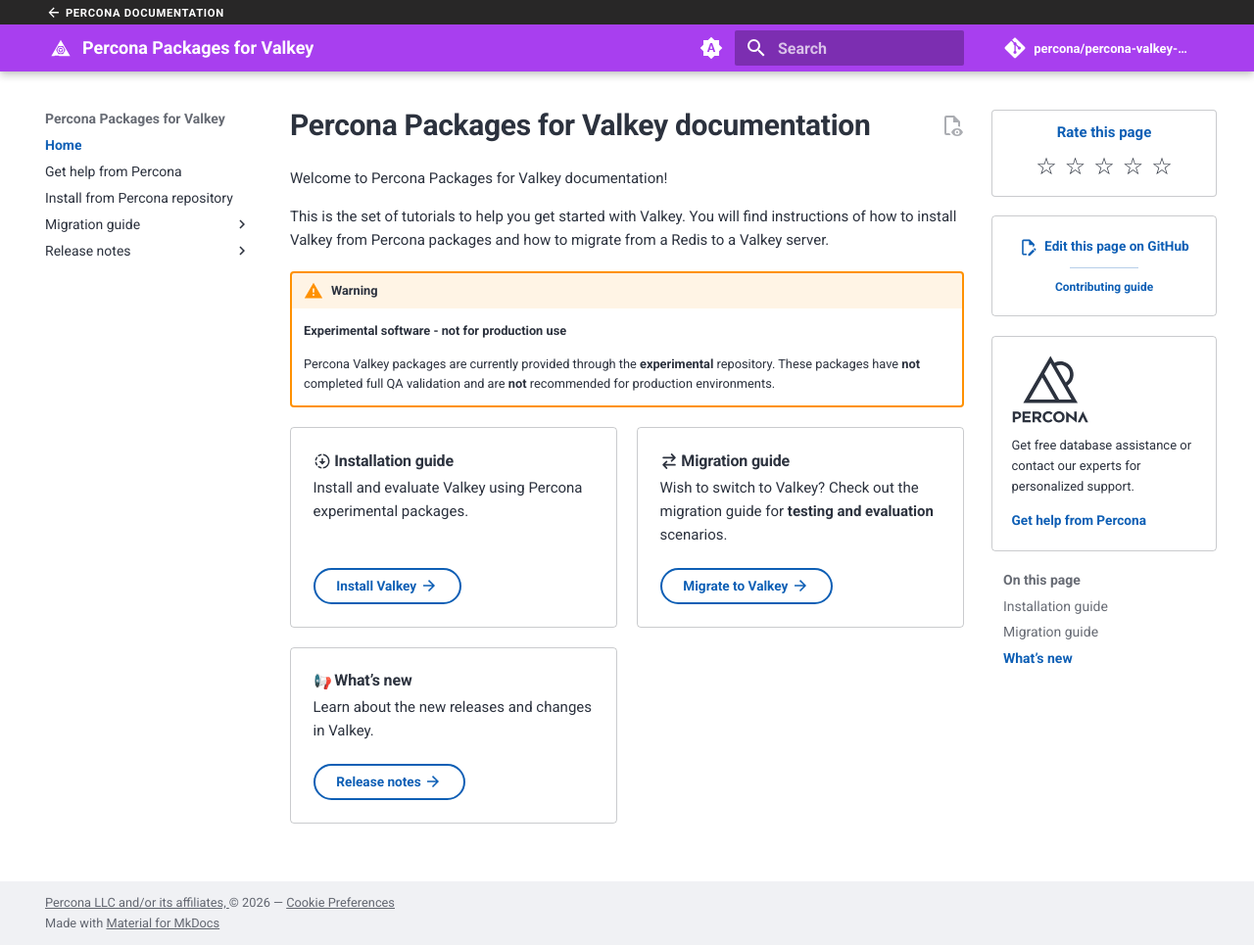
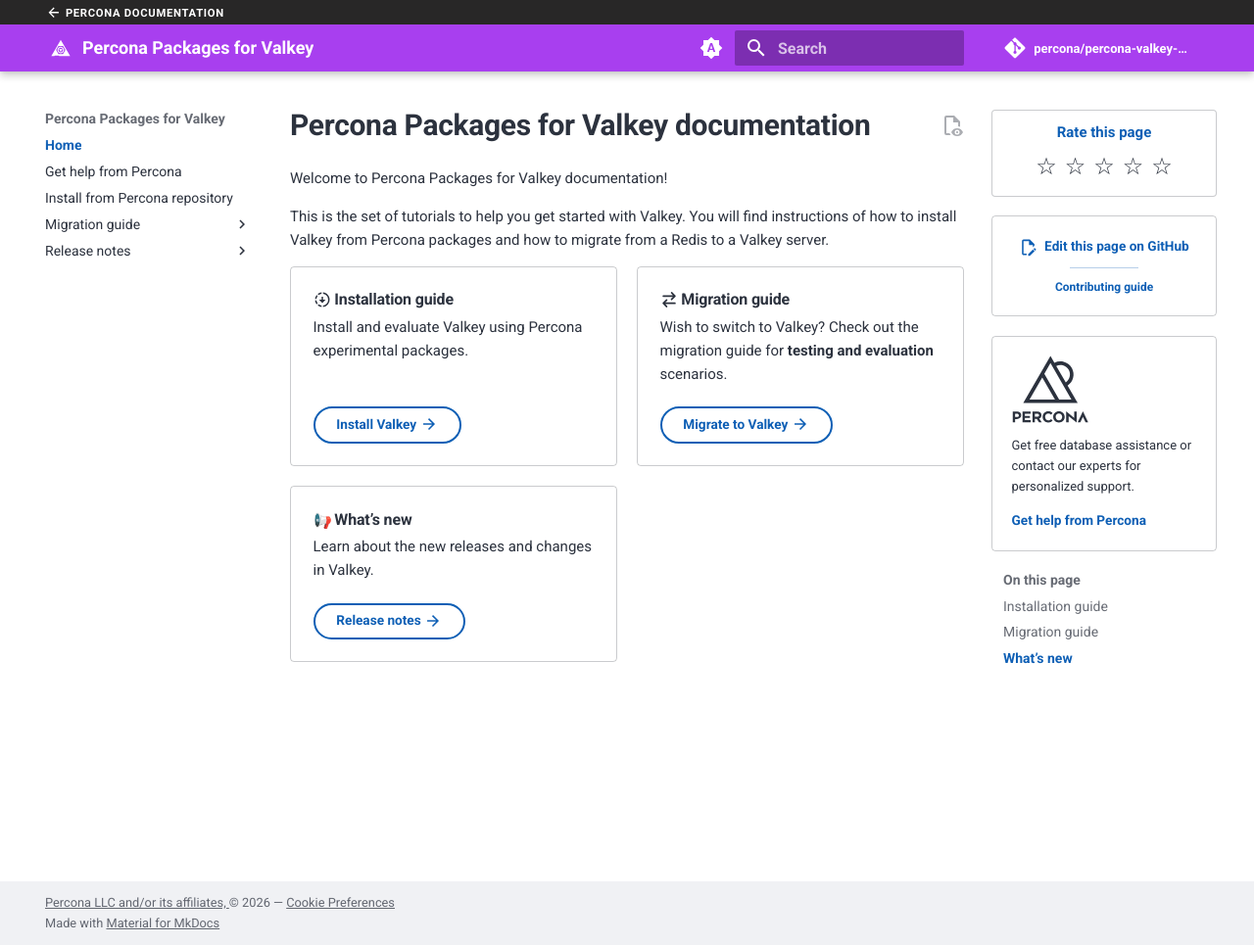
Before and after one commit to percona/percona-valkey-doc, an MkDocs documentation site: the page built from docs/index.md, in a window 1280 px wide and 965 px high. Shown: the whole window at 98% size. Built offline with MkDocs 1.6.1 and Material for MkDocs 9.7.7, drawn with Linux system fonts in a browser that asks for light colours; nearby versions of some CDN libraries; emoji names are drawn with the system emoji font; some web fonts are replaced; comment, search, counter and statistics services are not loaded.

Commit message:
remove experimental banner
Signed-off-by: Kyle J. Davis <kyle.davis@percona.com>

```diff
--- a/docs/index.md
+++ b/docs/index.md
@@ -3,11 +3,6 @@
 Welcome to Percona Packages for Valkey documentation!
 
 This is the set of tutorials to help you get started with Valkey. You will find instructions of how to install Valkey from Percona packages and how to migrate from a Redis to a Valkey server.
-
-!!! warning
-    **Experimental software - not for production use**
-
-    Percona Valkey packages are currently provided through the **experimental** repository. These packages have **not** completed full QA validation and are **not** recommended for production environments.
 
 <div data-grid markdown><div data-banner markdown>
 
```
